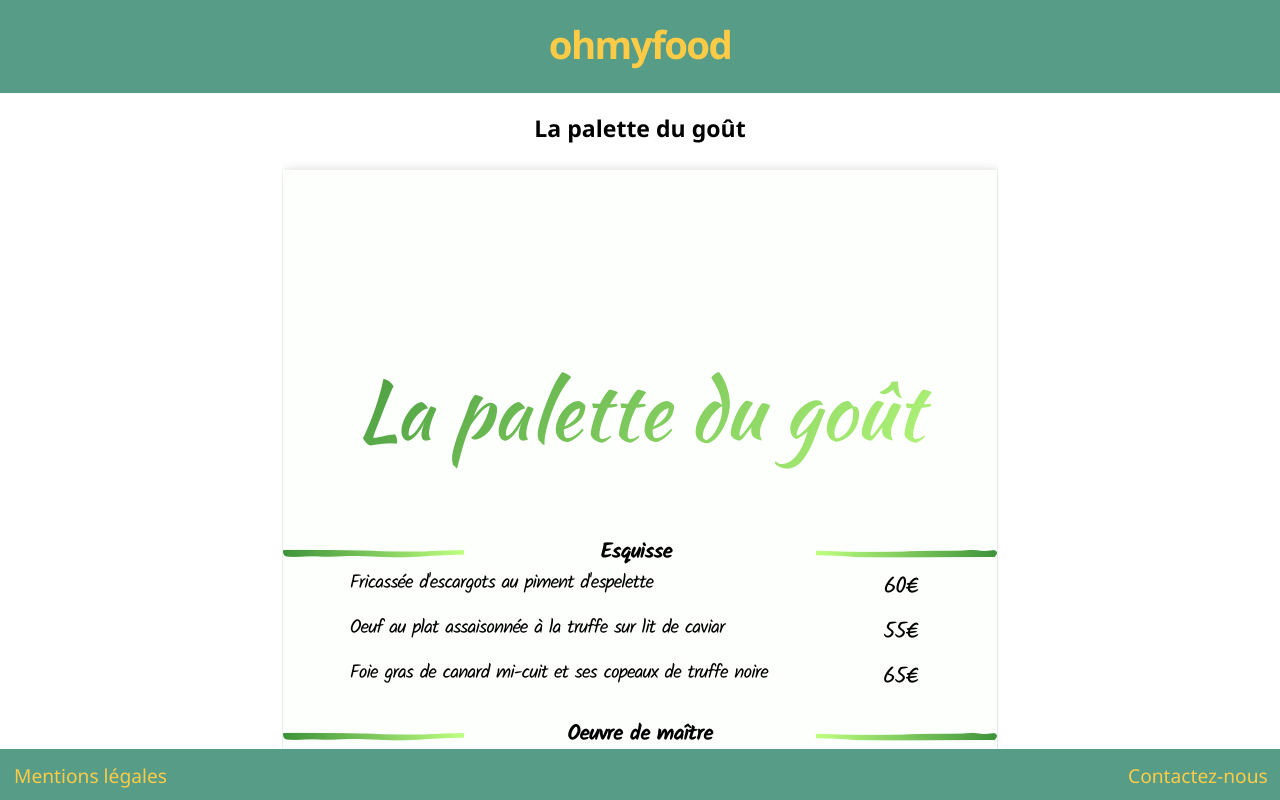
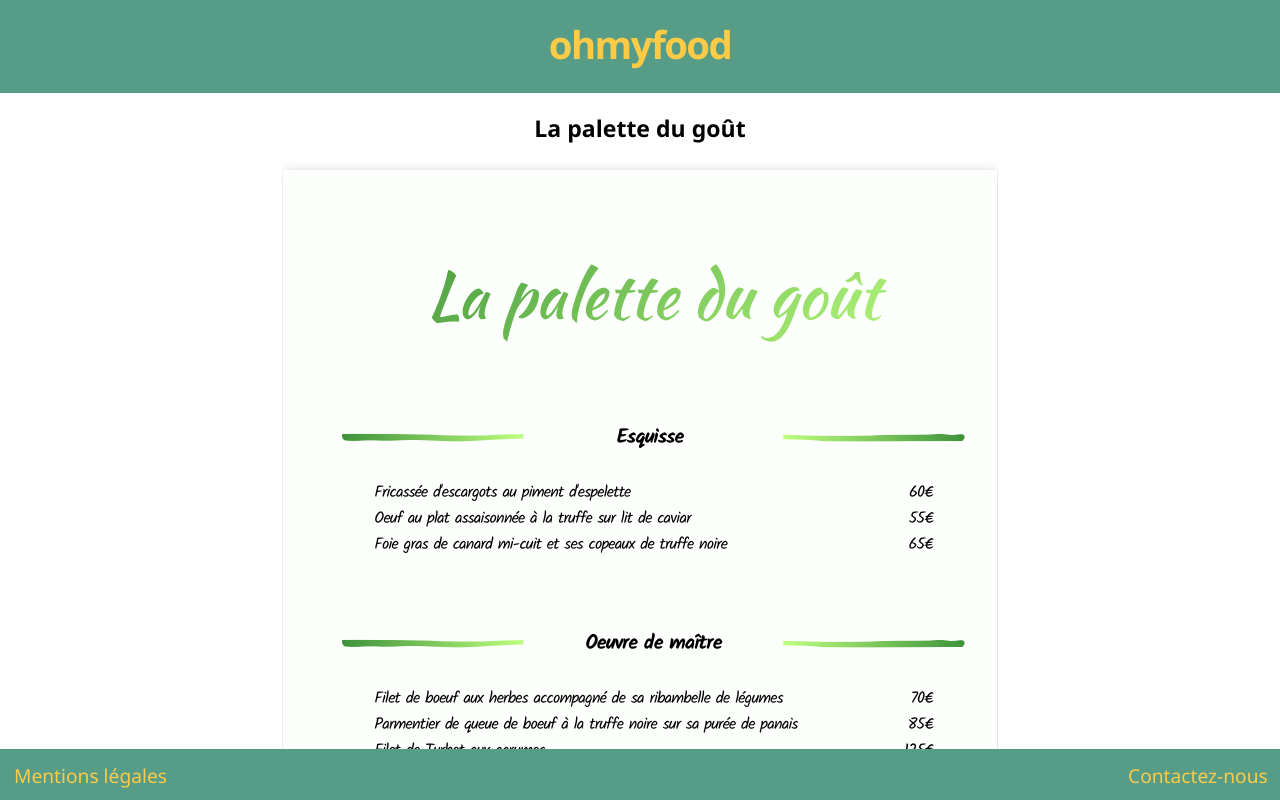
Before and after one commit to GT2020-go/Openclassrooms-_P3, a plain HTML site: page menu4.html in a window 1280 px wide. Drawn offline with Linux system fonts and the light colour scheme; files whose address does not match are found by name; a web font is replaced by a local one.

Commit message:
Style menu4

```diff
--- a/sass/pages/_menu4.scss
+++ b/sass/pages/_menu4.scss
@@ -1,19 +1,37 @@
 .details--menu4 {
     @include stylemenu4;
+    justify-content: flex-start;
+    padding: 0em 1.2em 0em 2.2em;
     .title {
         &--top {
             width: 100%;
-            font-size: 2em;
+            font-size: 1.6em;
             display: flex;
             flex-direction: column;
             justify-content: center;
             align-content: center;
-            margin: 1.2em 0 1em 0;
+            margin: 1.8em 0 1.5em 0;
         }
     }
     .starters,
-    .maincourses {
-        margin: 0 0 0.2em 0;
+    .maincourses,
+    .desserts {
+        .content {
+            margin: 1.2em 0 2em 0;
+            .dish {
+                &__name {
+                    padding-right: 0em;
+                }
+                &__price {
+                    padding-left: 0em;
+                    font-weight: 500;
+                    vertical-align: bottom;
+                }
+            }
+        }
+        p {
+            padding: 0 2em;
+        }
     }
     .starters__title,
     .maincourses__title,
@@ -23,15 +41,4 @@
         justify-content: space-between;
         margin: -2.2em 0 -3em 0;
     }
-    .dish {
-        &__name {
-            padding-left: 3.5em;
-        }
-        &__price {
-            padding-right: 3.5em;
-            font-size: .85em;
-            font-weight: 500;
-            vertical-align: bottom;
-        }
-    }
 }
--- a/sass/utils/_mixins.scss
+++ b/sass/utils/_mixins.scss
@@ -164,9 +164,9 @@
     }
     h3 {
         font-family: 'Kalam', cursive, sans-serif;
-        font-size: .8em;
+        font-size: .75em;
         letter-spacing: -0.05em;
-        padding-top: 10%;
+        padding-top: 12%;
         display: block;
         &::after {
             background: none repeat scroll 0 0 transparent;
@@ -187,8 +187,7 @@
     //
     p {
         font-family: 'Kalam', cursive, sans-serif;
-        font-size: .71em;
-        padding: 0.2em 0 0.2em 0;
+        font-size: .6em;
         letter-spacing: -0.05em;
     }
     .icon-menu4left:before {
```
Also changed, not shown: css/main.css, 1 other file.
